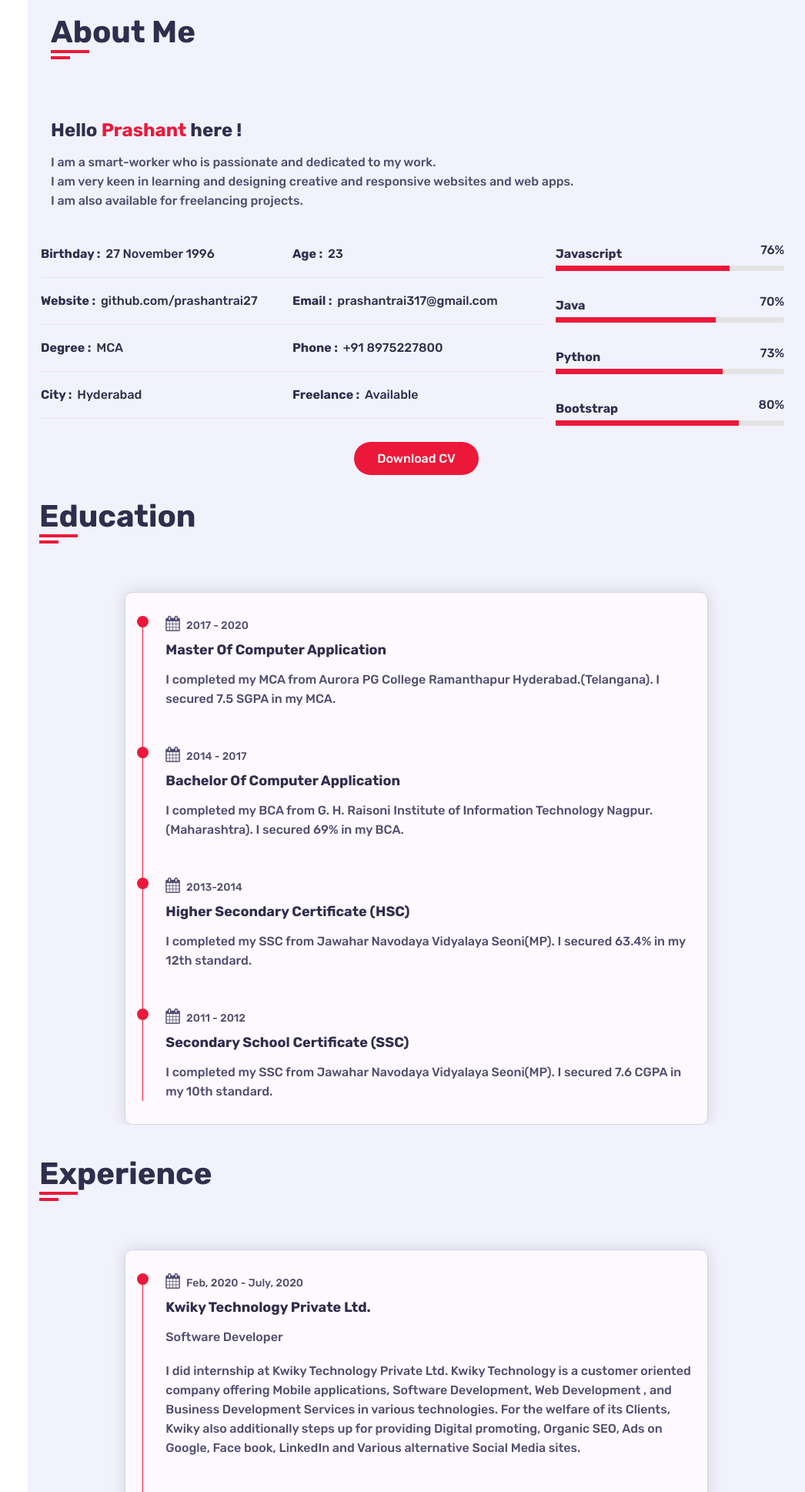
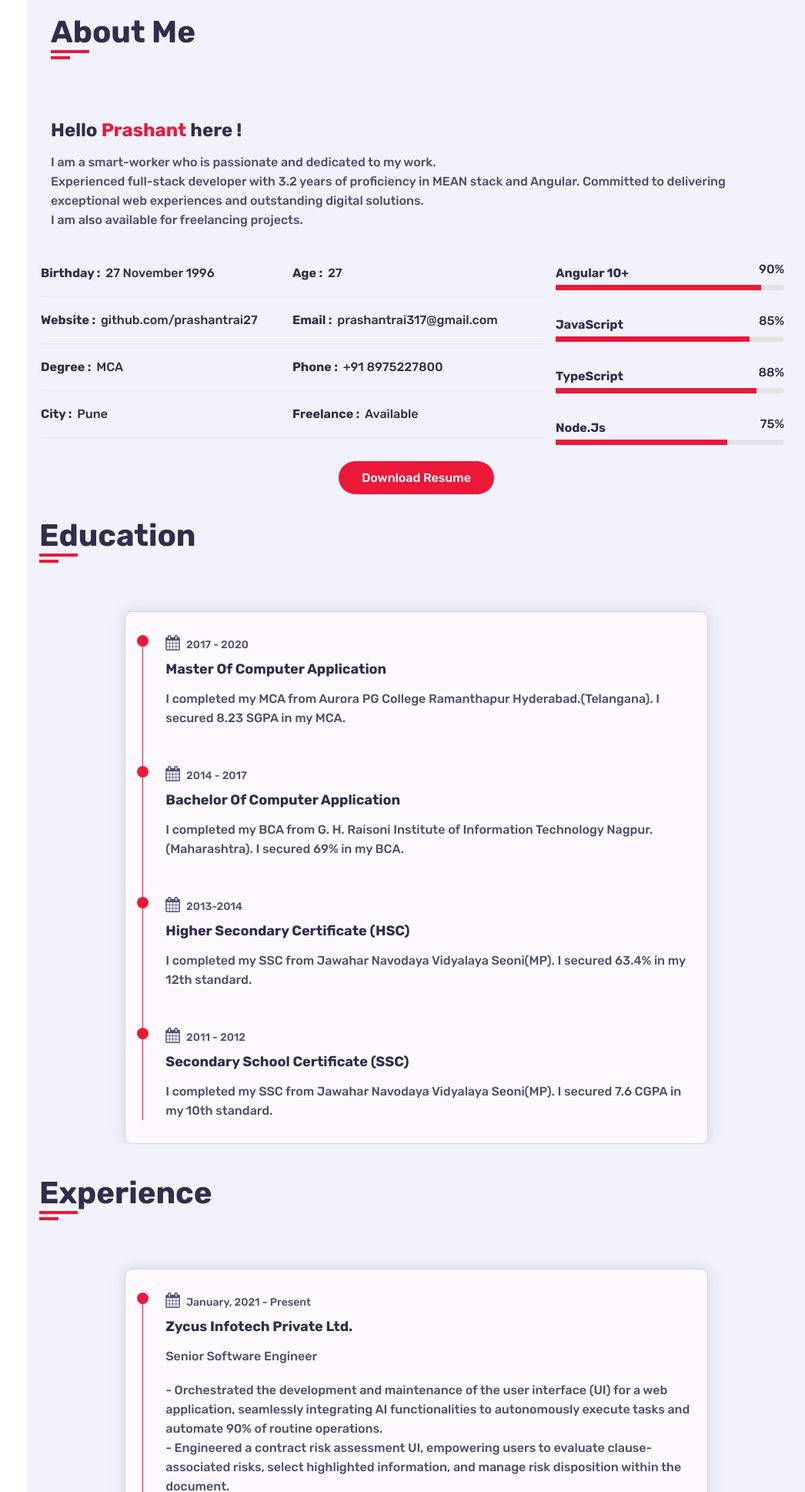
Before and after one commit to prashantrai27/portfolio, a plain HTML site: page index.html in a window 1280 px wide. Shown: the part 862-2800 px from the top of the page at 77% size, without its empty margins (234-1280 px from the left). Drawn offline with nearby package versions, Linux system fonts and the light colour scheme.

Commit message:
data updated

```diff
--- a/index.html
+++ b/index.html
@@ -45,12 +45,12 @@
         <div class="home" id="hom">
           <img src="images/mypic.jpg" alt="profile" class="shadow-dark circle" />
           <h1>Prashant Rai</h1>
-          <p>Web Developer | UI/UX Designer</p>
+          <p>Senior Software Engineer | Web Developer</p>
           <div class="social-link">
             <a href="https://twitter.com/Prashant27Rai?s=08"><i class="fa fa-twitter"></i></a>
             <a href="https://github.com/prashantrai27"><i class="fa fa-github"></i></a>
             <a href="https://instagram.com/its_prashantrai"><i class="fa fa-instagram"></i></a>
-            <a href="https://linkedin.com/in/prashantrai317"><i class="fa fa-linkedin"></i></a>
+            <a href="https://linkedin.com/in/prashantrai27"><i class="fa fa-linkedin"></i></a>
           </div>
         </div>
         <!-- home end -->
@@ -67,8 +67,8 @@
                 I am a smart-worker who is passionate and dedicated to my work.
               </p>
               <p>
-                I am very keen in learning and designing creative and responsive
-                websites and web apps.
+                Experienced full-stack developer with 3.2 years of proficiency in MEAN stack and Angular. Committed to delivering
+                exceptional web experiences and outstanding digital solutions.
               </p>
               <p>I am also available for freelancing projects.</p>
             </div>
@@ -105,7 +105,7 @@
                     City : &nbsp;
                   </div>
                   <div class="info-content">
-                    Hyderabad
+                    Pune
                   </div>
                 </div>
               </div>
@@ -115,7 +115,7 @@
                     Age : &nbsp;
                   </div>
                   <div class="info-content">
-                    23
+                    27
                   </div>
                 </div>
                 <div class="info-item">
@@ -145,38 +145,38 @@
               </div>
               <div class="bio-left">
                 <div class="skill-item padd-15">
-                  <h5>Javascript</h5>
+                  <h5>Angular 10+</h5>
                   <div class="progress">
-                    <div class="progress-in" style="width: 76%;"></div>
-                    <div class="skill-percent">76%</div>
+                    <div class="progress-in" style="width: 90%;"></div>
+                    <div class="skill-percent">90%</div>
                   </div>
                 </div>
                 <div class="skill-item padd-15">
-                  <h5>Java</h5>
+                  <h5>JavaScript</h5>
                   <div class="progress">
-                    <div class="progress-in" style="width: 70%;"></div>
-                    <div class="skill-percent">70%</div>
+                    <div class="progress-in" style="width: 85%;"></div>
+                    <div class="skill-percent">85%</div>
                   </div>
                 </div>
                 <div class="skill-item padd-15">
-                  <h5>Python</h5>
+                  <h5>TypeScript</h5>
                   <div class="progress">
-                    <div class="progress-in" style="width: 73%;"></div>
-                    <div class="skill-percent">73%</div>
+                    <div class="progress-in" style="width: 88%;"></div>
+                    <div class="skill-percent">88%</div>
                   </div>
                 </div>
                 <div class="skill-item padd-15">
-                  <h5>Bootstrap</h5>
+                  <h5>Node.js</h5>
                   <div class="progress">
-                    <div class="progress-in" style="width: 80%;"></div>
-                    <div class="skill-percent">80%</div>
+                    <div class="progress-in" style="width: 75%;"></div>
+                    <div class="skill-percent">75%</div>
                   </div>
                 </div>
               </div>
             </div>
           </div>
           <div class="button">
-            <a href="https://drive.google.com/file/d/1zOj1DN5eX_P9bANbhofn1ev2yMkDeue-/view?usp=sharing" class="btn">Download CV</a>
+            <a href="https://drive.google.com/file/d/1n_LxIcKJHcXNDXRgJvz-l7yhrnDHfXw2/view?usp=drive_link" class="btn">Download Resume</a>
           </div>
         </div>
         <!-- About end -->
@@ -193,7 +193,7 @@
                     <i class="fa fa-calendar"></i> 2017 - 2020
                 </h6>
                 <h4 class="timeline-title">Master Of Computer Application</h4>
-                <p class="timeline-text">I completed my MCA from Aurora PG College Ramanthapur Hyderabad.(Telangana). I secured 7.5 SGPA in my MCA.</p>
+                <p class="timeline-text">I completed my MCA from Aurora PG College Ramanthapur Hyderabad.(Telangana). I secured 8.23 SGPA in my MCA.</p>
             </div>
             <!-- timeline-item end-->
             <!-- timeline-item -->
@@ -239,23 +239,29 @@
               <div class="timeline-item">
                 <div class="circle-dot"></div>
                 <h6 class="timeline-date">
-                    <i class="fa fa-calendar"></i> Feb, 2020 - July, 2020
+                    <i class="fa fa-calendar"></i> January, 2021 - Present
                 </h6>
-                <h4 class="timeline-title">Kwiky Technology Private Ltd.</h4>
-                <p class="timeline-text">Software Developer</p><br>
-                <p class="timeline-text">I did internship at Kwiky Technology Private Ltd. Kwiky Technology is a customer oriented company offering Mobile applications, Software Development, Web Development , and Business Development Services in various technologies. For the welfare of its Clients, Kwiky also additionally steps up for providing  Digital promoting, Organic SEO, Ads on Google, Face book, LinkedIn and Various alternative Social Media sites.</p>
+                <h4 class="timeline-title">Zycus Infotech Private Ltd.</h4>
+                <p class="timeline-text">Senior Software Engineer</p><br>
+                <p class="timeline-text">
+                  - Orchestrated the development and maintenance of the user interface (UI) for a web application, seamlessly
+                  integrating AI functionalities to autonomously execute tasks and automate 90% of routine operations.
+                </p>
+                <p class="timeline-text">
+                  - Engineered a contract risk assessment UI, empowering users to evaluate clause-associated risks, select highlighted
+                  information, and manage risk disposition within the document.
+                </p>
+                <p class="timeline-text">
+                  - Revamped API Swagger Documentation, resulting in a 20% increase in API utilization and an improved user
+                  experience.
+                </p>
+                <p class="timeline-text">
+                  - Designed and implemented a user-friendly UI to enhance user experience and Boosted app performance by 10% by
+                  utilizing lazy loading and optimizing build size.
+                </p>
+              </div>
+              <!-- timeline-item end-->
             </div>
-              <!-- timeline-item end-->
-              <div class="timeline-item">
-                <div class="circle-dot"></div>
-                <h6 class="timeline-date">
-                    <i class="fa fa-calendar"></i> Since July, 2020
-                </h6>
-                <h4 class="timeline-title">ScrollRight</h4>
-                <p class="timeline-text">Software Developer</p><br>
-                <p class="timeline-text">ScrollRight is a online freelance service provider and product building company where you can ask to create your own app, website, software. Also, we provided freelance support to any firm, company who needs it. Think Big. Think innovative. Think ScrollRight! </p>
-            </div>
-          </div>
         </div>
         <!-- Experience end -->
       </div>
```
